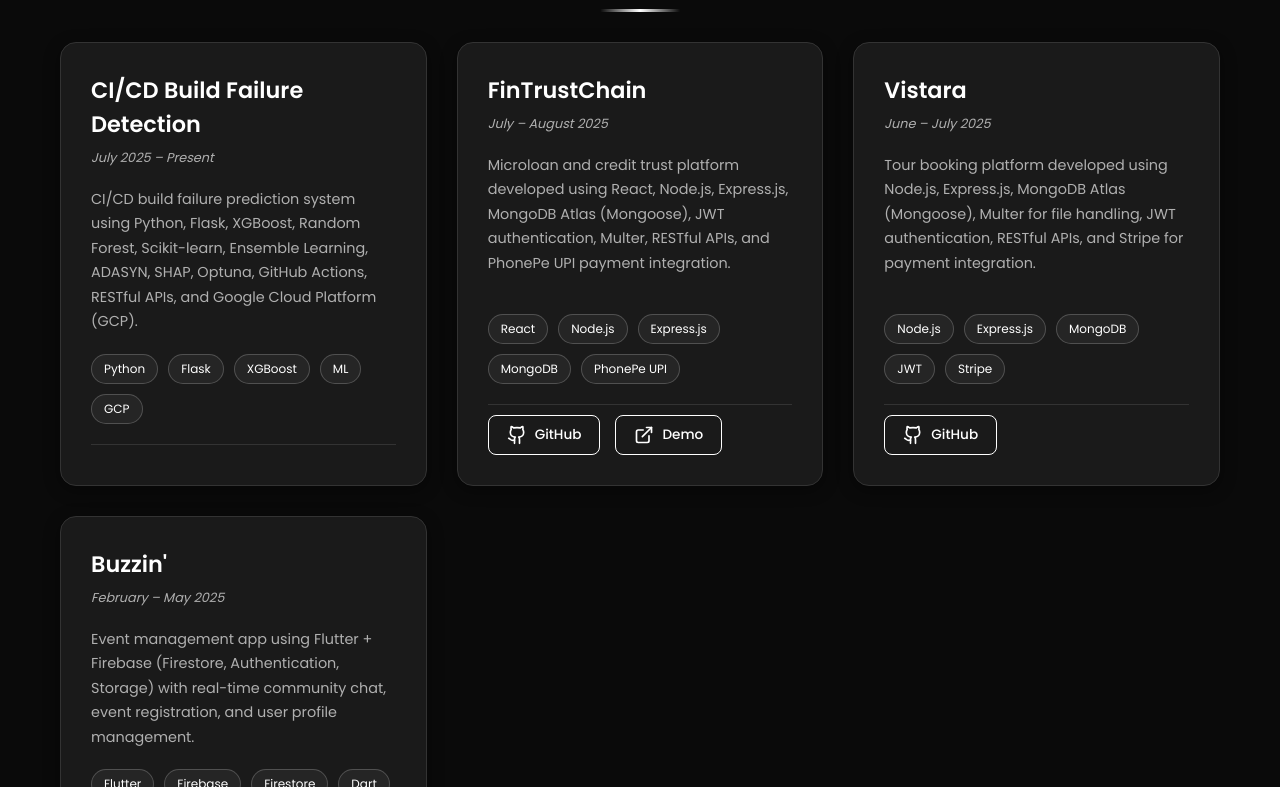
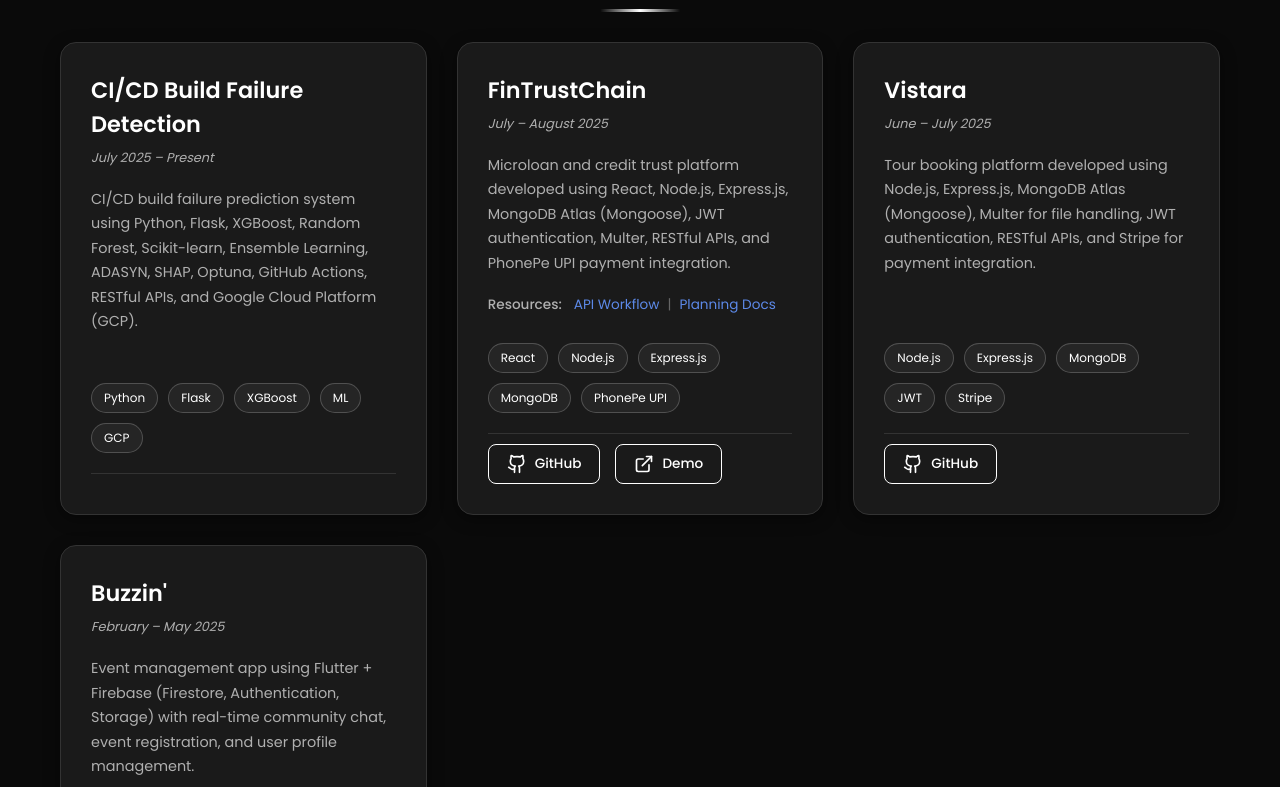
Before and after one commit to Geek-Piyush/Portfolio, a React (Create React App) app: page / in a window 1280 px wide. Shown: the part 3465-4252 px from the top of the page. Built offline with nearby package versions, Linux system fonts and the light colour scheme.

Commit message:
Updated the project section

```diff
--- a/src/components/Projects.css
+++ b/src/components/Projects.css
@@ -51,6 +51,39 @@
   line-height: 1.7;
   color: var(--text-secondary);
   flex-grow: 1;
+}
+
+.project-resources {
+  display: flex;
+  align-items: center;
+  flex-wrap: wrap;
+  gap: 8px;
+  font-size: 0.85rem;
+  margin-top: -8px;
+  padding: 8px 0;
+}
+
+.resources-label {
+  color: var(--text-secondary);
+  font-weight: 500;
+  margin-right: 4px;
+}
+
+.resource-link {
+  color: rgba(100, 150, 255, 0.9);
+  text-decoration: none;
+  transition: all 0.2s ease;
+  position: relative;
+}
+
+.resource-link:hover {
+  color: rgba(120, 170, 255, 1);
+  text-decoration: underline;
+}
+
+.resource-separator {
+  color: var(--text-secondary);
+  opacity: 0.5;
 }
 
 .project-tech {
--- a/src/components/Projects.js
+++ b/src/components/Projects.js
@@ -22,6 +22,16 @@
       tech: ["React", "Node.js", "Express.js", "MongoDB", "PhonePe UPI"],
       github: "https://github.com/Geek-Piyush/FinTrustChain.git",
       demo: "https://fintrust.piyushnashikkar.dev/",
+      resources: [
+        {
+          name: "API Workflow",
+          url: "https://www.canva.com/design/DAGxJ5QVcsw/MoqUfL5WccXMicNbGCjSvg/edit?utm_content=DAGxJ5QVcsw&utm_campaign=designshare&utm_medium=link2&utm_source=sharebutton",
+        },
+        {
+          name: "Planning Docs",
+          url: "https://www.notion.so/FinTrustChain-23ca97ec578a80f99304eb9fd55b77b0?source=copy_link",
+        },
+      ],
     },
     {
       title: "Vistara",
@@ -62,6 +72,26 @@
               <span className="project-period">{project.period}</span>
             </div>
             <p className="project-description">{project.description}</p>
+            {project.resources && (
+              <div className="project-resources">
+                <span className="resources-label">Resources:</span>
+                {project.resources.map((resource, idx) => (
+                  <React.Fragment key={idx}>
+                    <a
+                      href={resource.url}
+                      target="_blank"
+                      rel="noopener noreferrer"
+                      className="resource-link"
+                    >
+                      {resource.name}
+                    </a>
+                    {idx < project.resources.length - 1 && (
+                      <span className="resource-separator"> | </span>
+                    )}
+                  </React.Fragment>
+                ))}
+              </div>
+            )}
             <div className="project-tech">
               {project.tech.map((tech, idx) => (
                 <span key={idx} className="tech-badge">
```
